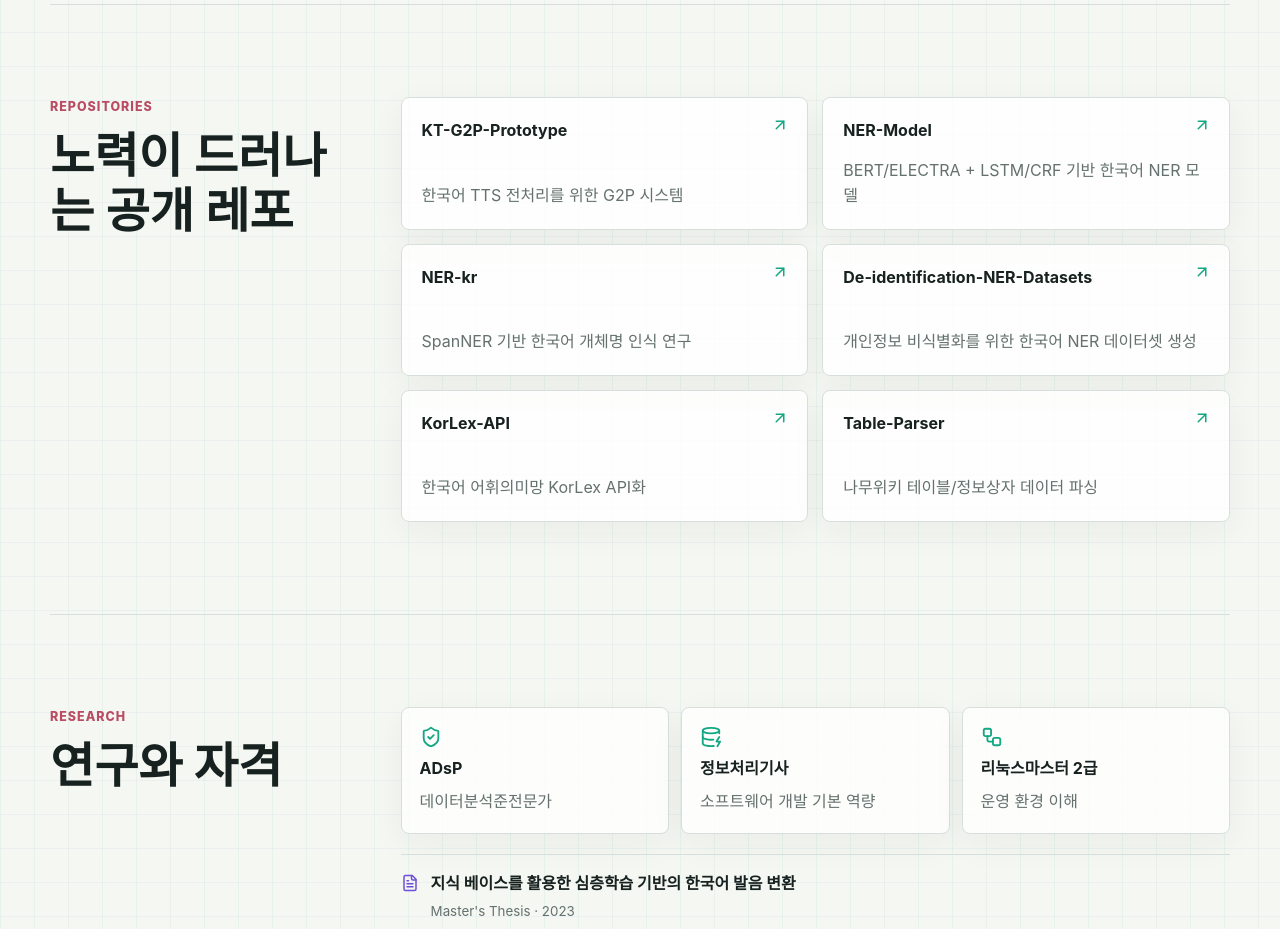
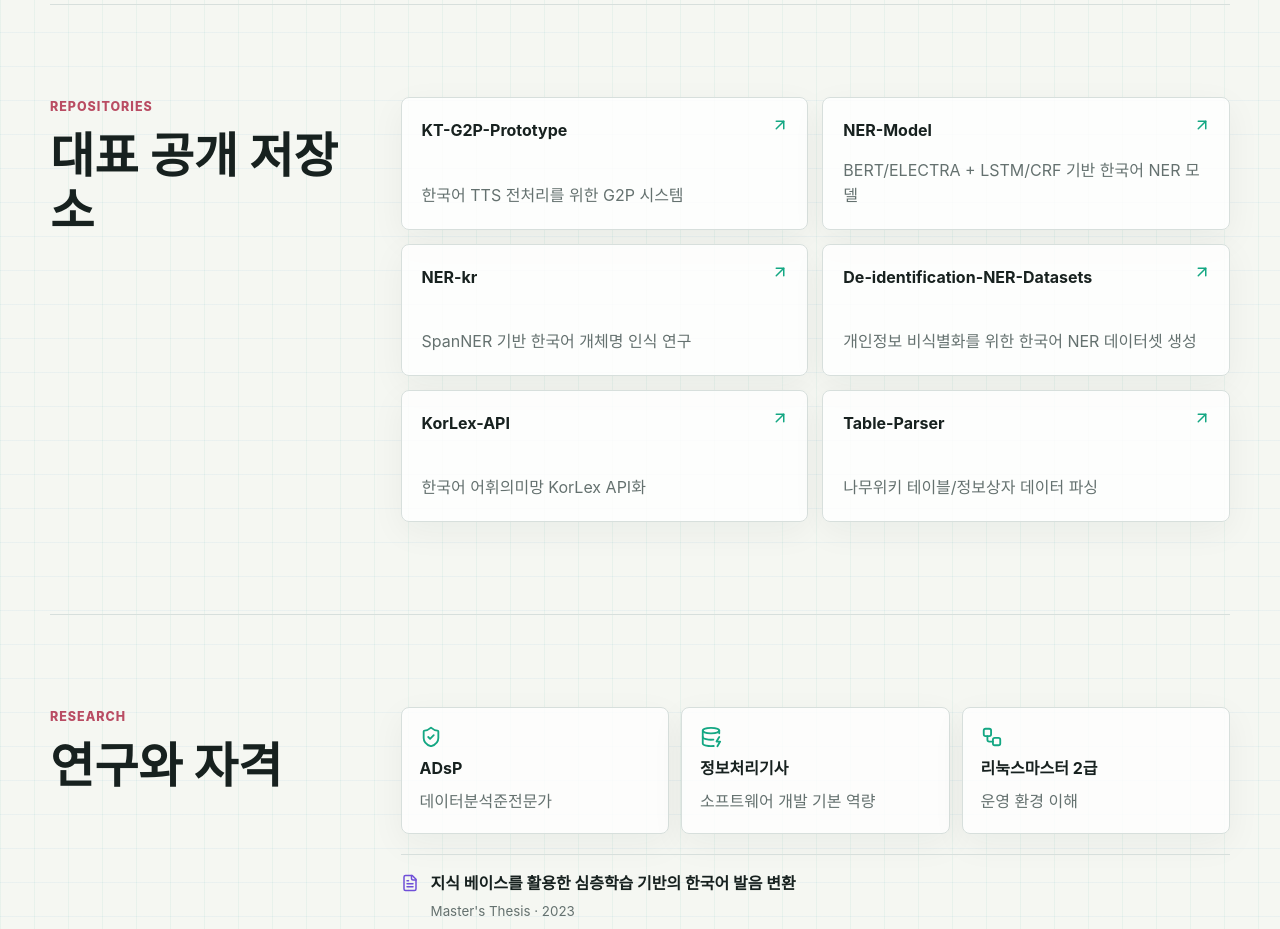
Before and after one commit to kr-MATAGI/kr-MATAGI, a Next.js app in the folder vercel-profile/: page / in a window 1280 px wide. Shown: the part 4320-5249 px from the top of the page. Built offline with nearby package versions, Linux system fonts and the light colour scheme.

Commit message:
Refine repository section title

```diff
--- a/vercel-profile/app/page.jsx
+++ b/vercel-profile/app/page.jsx
@@ -249,7 +249,7 @@
         <section className="section split" id="repositories" aria-labelledby="repos-title">
           <div className="sectionHead stickyHead">
             <p className="eyebrow">Repositories</p>
-            <h2 id="repos-title">노력이 드러나는 공개 레포</h2>
+            <h2 id="repos-title">대표 공개 저장소</h2>
           </div>
           <div className="repoGrid">
             {repos.map(([name, description, href]) => (
```
Also changed, not shown: 1 other file (tests, documents, lock files or other folders).
